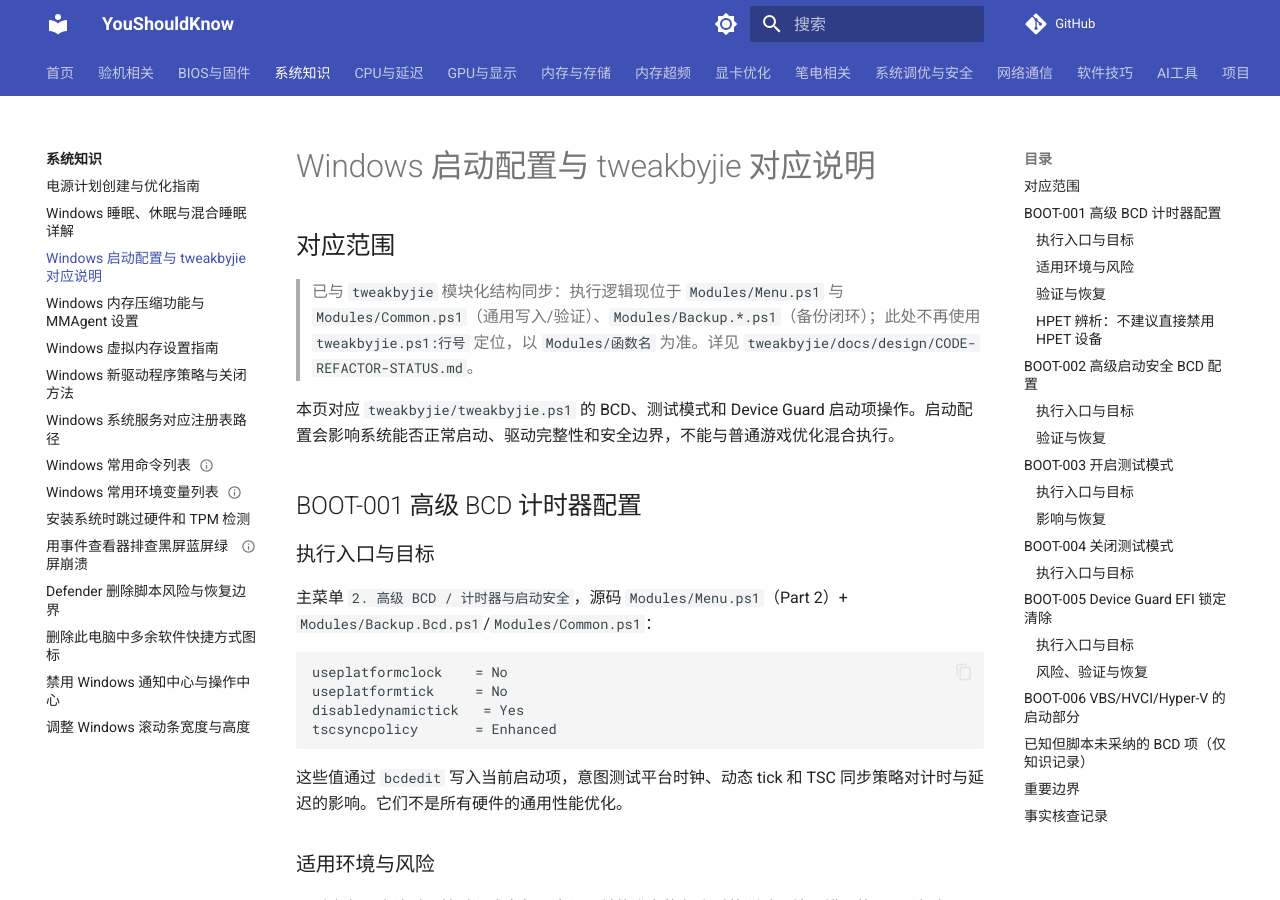
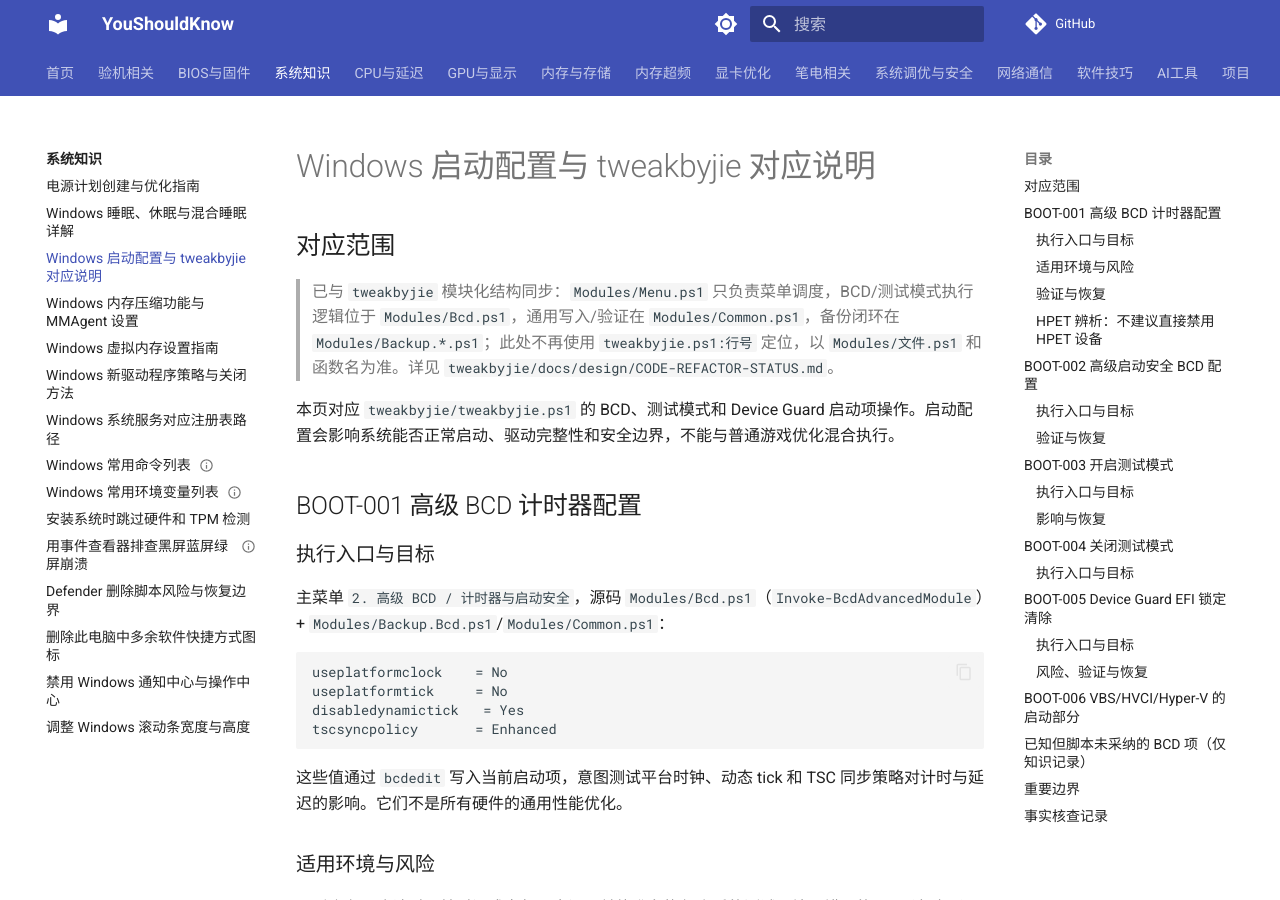
Before and after one commit to 3304711297/youshouldknow, an MkDocs documentation site: the page built from docs/系统知识/Windows启动配置与tweakbyjie对应说明.md, in a window 1280 px wide and 900 px high. Built offline with MkDocs 1.6.1 and Material for MkDocs 9.7.7, drawn with Linux system fonts in a browser that asks for light colours; comment, search, counter and statistics services are not loaded; some of the changed text lies outside the part shown.

Commit message:
docs(linkage): 校准模块定位与核查基线

````diff
--- a/docs/系统知识/Windows启动配置与tweakbyjie对应说明.md
+++ b/docs/系统知识/Windows启动配置与tweakbyjie对应说明.md
@@ -2,7 +2,7 @@
 
 ## 对应范围
 
-> 已与 `tweakbyjie` 模块化结构同步：执行逻辑现位于 `Modules/Menu.ps1` 与 `Modules/Common.ps1`（通用写入/验证）、`Modules/Backup.*.ps1`（备份闭环）；此处不再使用 `tweakbyjie.ps1:行号` 定位，以 `Modules/函数名` 为准。详见 `tweakbyjie/docs/design/CODE-REFACTOR-STATUS.md`。
+> 已与 `tweakbyjie` 模块化结构同步：`Modules/Menu.ps1` 只负责菜单调度，BCD/测试模式执行逻辑位于 `Modules/Bcd.ps1`，通用写入/验证在 `Modules/Common.ps1`，备份闭环在 `Modules/Backup.*.ps1`；此处不再使用 `tweakbyjie.ps1:行号` 定位，以 `Modules/文件.ps1` 和函数名为准。详见 `tweakbyjie/docs/design/CODE-REFACTOR-STATUS.md`。
 
 
 本页对应 `tweakbyjie/tweakbyjie.ps1` 的 BCD、测试模式和 Device Guard 启动项操作。启动配置会影响系统能否正常启动、驱动完整性和安全边界，不能与普通游戏优化混合执行。
@@ -11,7 +11,7 @@
 
 ### 执行入口与目标
 
-主菜单 `2. 高级 BCD / 计时器与启动安全`，源码 `Modules/Menu.ps1`（Part 2）+ `Modules/Backup.Bcd.ps1`/`Modules/Common.ps1`：
+主菜单 `2. 高级 BCD / 计时器与启动安全`，源码 `Modules/Bcd.ps1`（`Invoke-BcdAdvancedModule`）+ `Modules/Backup.Bcd.ps1`/`Modules/Common.ps1`：
 
 ```text
 useplatformclock    = No
@@ -47,7 +47,7 @@
 
 ### 执行入口与目标
 
-同为主菜单 `2`，源码 `Modules/Menu.ps1`（Part 2）+ `Modules/Backup.Bcd.ps1`/`Modules/Common.ps1`：
+同为主菜单 `2`，源码 `Modules/Bcd.ps1`（`Invoke-BcdAdvancedModule` 启动安全子项）+ `Modules/Backup.Bcd.ps1`/`Modules/Common.ps1`：
 
 ```text
 nx               = AlwaysOff
@@ -65,7 +65,7 @@
 
 ### 执行入口与目标
 
-主菜单 `3. 开启测试模式`，源码 `Modules/Menu.ps1`（Part 3）：
+主菜单 `3. 开启测试模式`，源码 `Modules/Bcd.ps1`（`Invoke-TestModeEnableModule`）：
 
 ```text
 bcdedit /set testsigning on
@@ -86,7 +86,7 @@
 
 ### 执行入口与目标
 
-主菜单 `4. 关闭测试模式`，源码 `Modules/Menu.ps1`（Part 4）。当前脚本删除：
+主菜单 `4. 关闭测试模式`，源码 `Modules/Bcd.ps1`（`Invoke-TestModeDisableModule`）。当前脚本删除：
 
 ```text
 bcdedit /deletevalue testsigning
````
Also changed, not shown: docs/项目导航/CPU优化与tweakbyjie对应说明.md (+1 -1 lines), docs/项目导航/GPU调度与显示管线.md (+1 -1 lines), docs/项目导航/tweakbyjie-optimization-mapping.md (+18 -18 lines), docs/项目导航/tweakbyjie全量执行参考.md (+3 -3 lines), docs/项目导航/tweakbyjie关联说明.md (+4 -4 lines).
